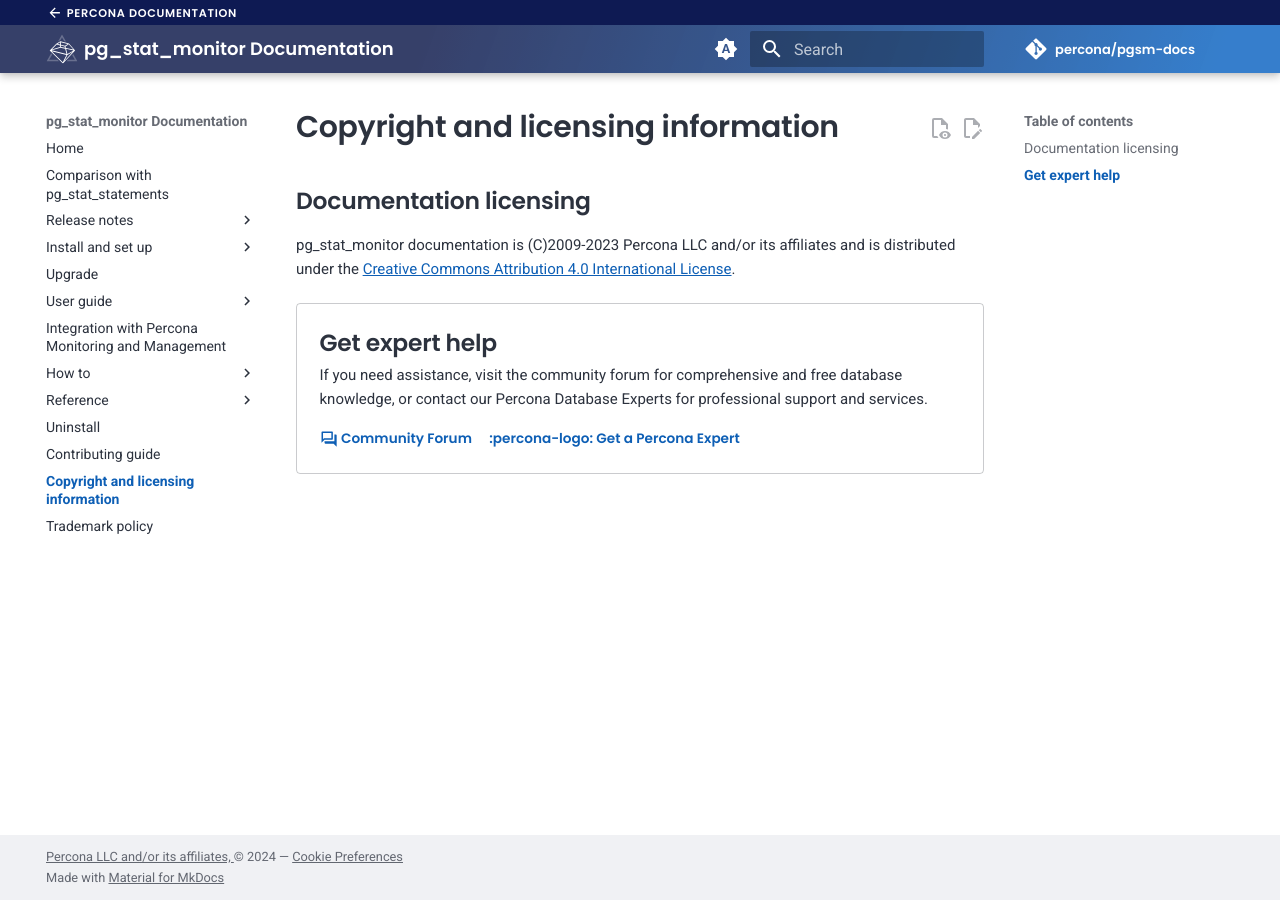
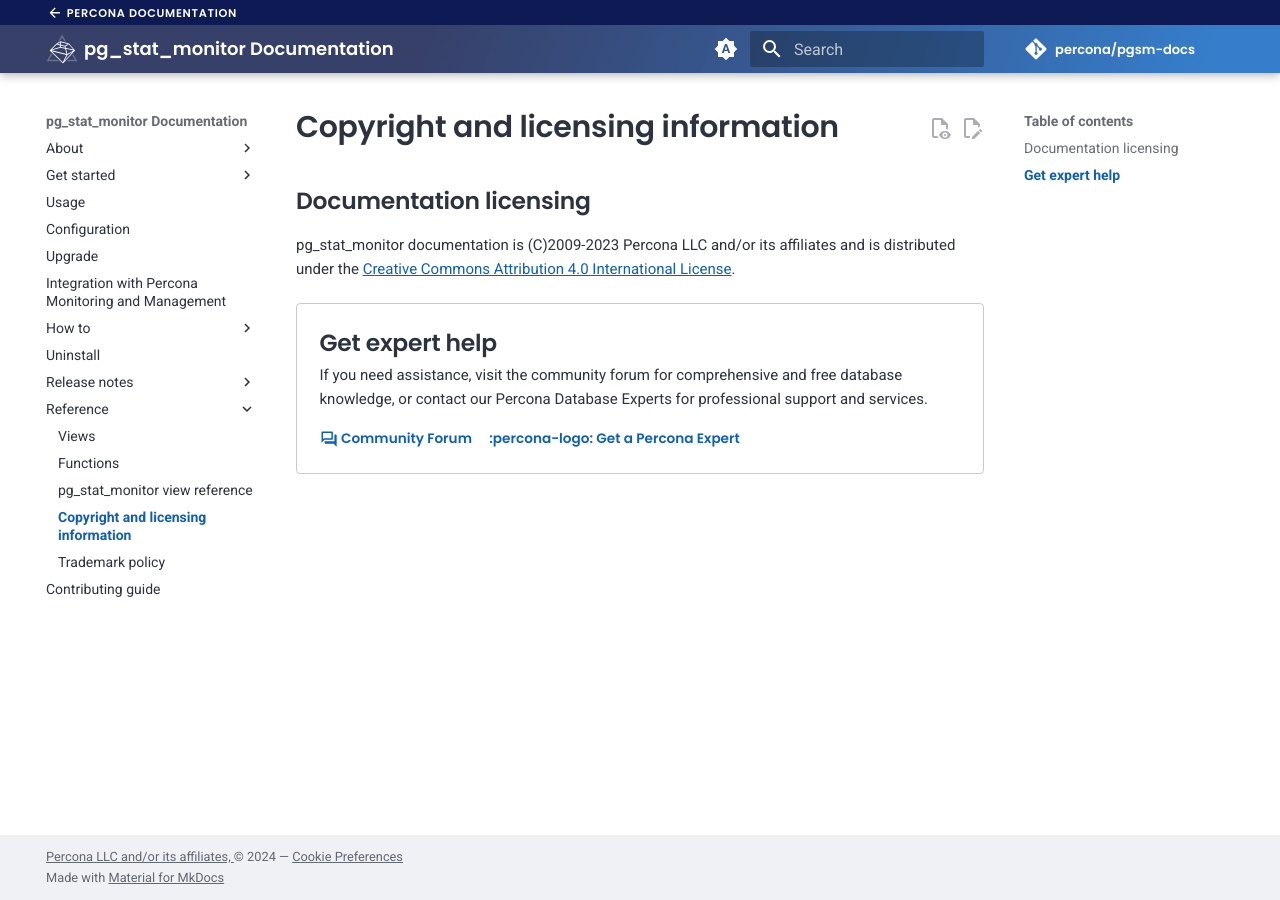
Before and after one commit to percona/pgsm-docs, an MkDocs documentation site: the page built from docs/copyright.md, in a window 1280 px wide. Built offline with MkDocs 1.6.1 and Material for MkDocs 9.7.7, drawn with Linux system fonts in a browser that asks for light colours; nearby versions of some CDN libraries; comment, search, counter and statistics services are not loaded; the version menu is left out; part of the change alters nothing that is shown.

Commit message:
reworked navigation

```diff
--- a/mkdocs.yml
+++ b/mkdocs.yml
@@ -148,8 +148,19 @@ extra:
             feedback form</a>.
 
 nav:
-  - Home: index.md
-  - comparison.md
+  - About:
+    - "pg_stat_monitor": index.md
+    - comparison.md
+  - Get started:
+    - "Install": "install.md"
+    - "Set up": "setup.md"
+  - Usage: "user_guide.md"
+  - Configuration: configuration.md
+  - Upgrade: upgrade.md
+  - pmm.md
+  - How to:
+    - Auto-create pg_stat_monitor for new databases: auto-enable.md
+  - Uninstall: uninstall.md
   - Release notes:
     - Release notes index: release-notes/release_notes.md
     - release-notes/2.0.4.md
@@ -158,23 +169,11 @@ nav:
     - release-notes/2.0.1.md
     - release-notes/2.0.0.md
     - release-notes/1.x.md
-  - Install and set up:
-    - "Install": "install.md"
-    - "Set up": "setup.md"
-  - Upgrade: upgrade.md
-  - User guide:
-    - "Features": "user_guide.md"
-    - views.md
+  - Reference:
+    - Views: views.md
     - functions.md
-  - pmm.md
-  - How to:
-    - Auto-create pg_stat_monitor for new databases: auto-enable.md
-  - Reference:
-    - pg_stat_monitor view reference:
-      - reference.md
-    - configuration.md
-  - Uninstall: uninstall.md
+    - reference.md
+    - copyright.md
+    - trademark-policy.md
   - contributing.md
-  - copyright.md
-  - trademark-policy.md
 # - Version Selector: "../"
```
